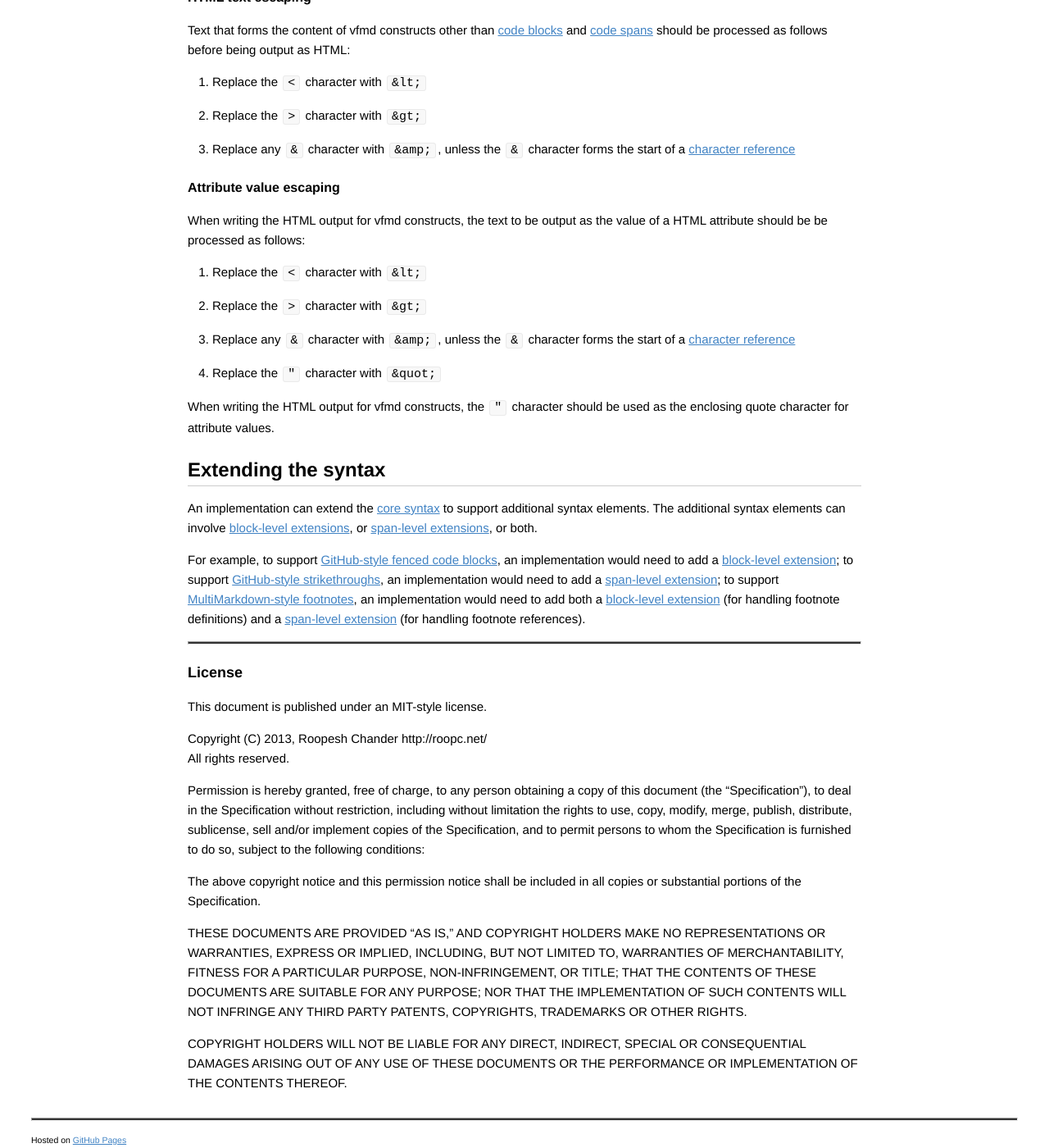
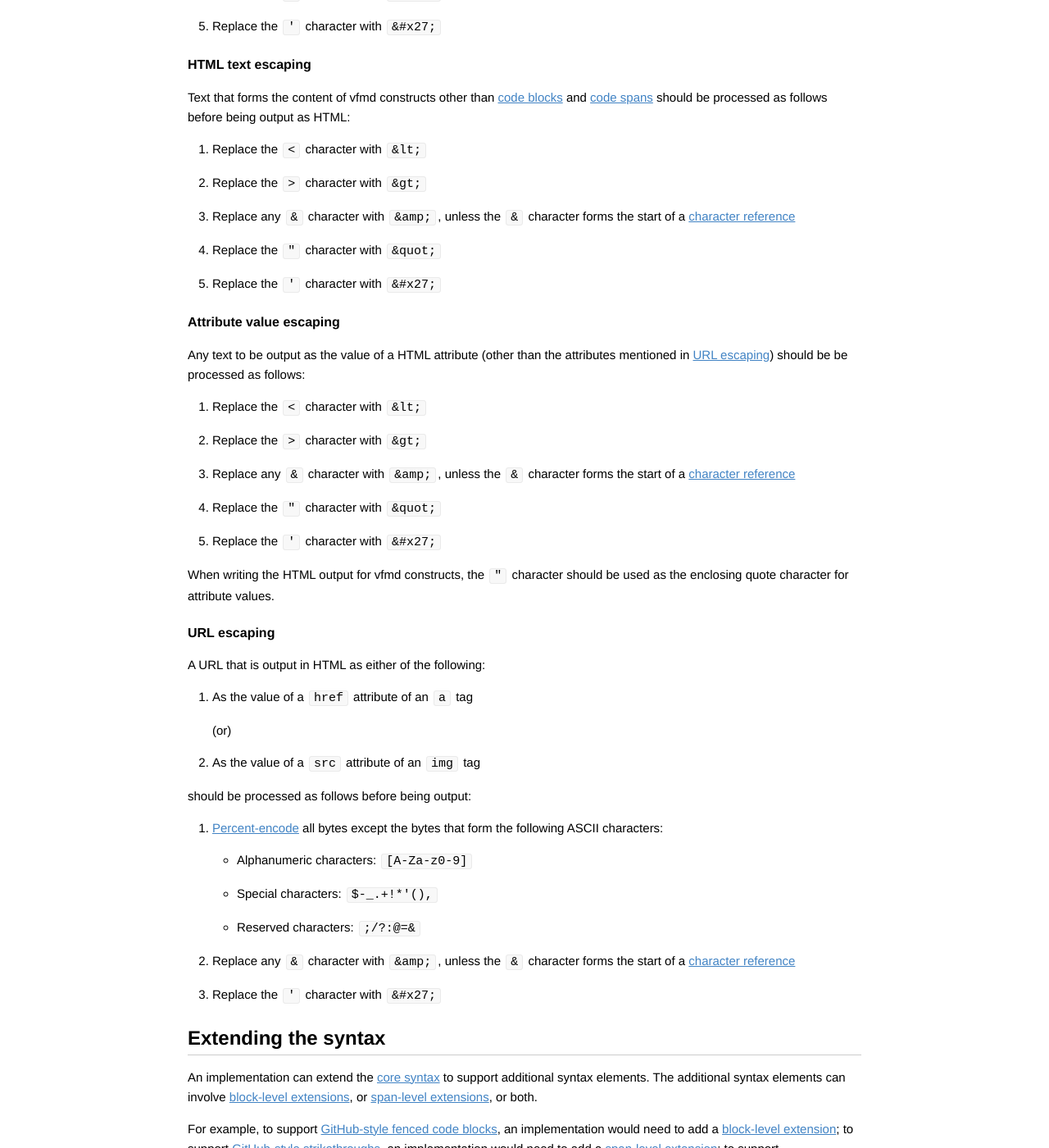
Before and after one commit to vfmd/vfmd-spec, a Jekyll site: the page built from specification.md, in a window 1280 px wide and 1400 px high, scrolled down 50217 px. Shown: the whole window at 82% size. Built offline with Jekyll 4.4.1, drawn with Linux system fonts in a browser that asks for light colours; Markdown is read by kramdown in place of the engine named in the settings; some of the changed text lies outside the part shown.

Commit message:
Update "Processing for HTML output"
1. Use percent-encoding for URLs
2. Escape single and double quotes always as per OWASP recommendations
   (not just in HTML attribute values)

```diff
--- a/specification.md
+++ b/specification.md
@@ -3412,6 +3412,8 @@ follows before being output as HTML:
  1. Replace the `<` character with `&lt;`
  2. Replace the `>` character with `&gt;`
  3. Replace the `&` character with `&amp;`
+ 4. Replace the `"` character with `&quot;`
+ 5. Replace the `'` character with `&#x27;`
 
 [code blocks]: #code-blocks
 [code spans]: #procedure-for-identifying-code-span-tags
@@ -3424,28 +3426,58 @@ follows before being output as HTML:
 Text that forms the content of vfmd constructs other than [code blocks]
 and [code spans] should be processed as follows before being output as
 HTML:
-
- 1. Replace the `<` character with `&lt;`
- 2. Replace the `>` character with `&gt;`
- 3. Replace any `&` character with `&amp;`, unless the `&` character
-    forms the start of a [character reference]
-
-<h4 id="attribute-value-escaping">Attribute value escaping</h4>
-
-[Attribute value escaping]: #attribute-value-escaping
-[attribute-value-escaped]: #attribute-value-escaping
-
-When writing the HTML output for vfmd constructs, the text to be output
-as the value of a HTML attribute should be be processed as follows:
 
  1. Replace the `<` character with `&lt;`
  2. Replace the `>` character with `&gt;`
  3. Replace any `&` character with `&amp;`, unless the `&` character
     forms the start of a [character reference]
  4. Replace the `"` character with `&quot;`
+ 5. Replace the `'` character with `&#x27;`
+
+<h4 id="attribute-value-escaping">Attribute value escaping</h4>
+
+[Attribute value escaping]: #attribute-value-escaping
+[attribute-value-escaped]: #attribute-value-escaping
+
+Any text to be output as the value of a HTML attribute (other than
+the attributes mentioned in [URL escaping]) should be be processed as
+follows:
+
+ 1. Replace the `<` character with `&lt;`
+ 2. Replace the `>` character with `&gt;`
+ 3. Replace any `&` character with `&amp;`, unless the `&` character
+    forms the start of a [character reference]
+ 4. Replace the `"` character with `&quot;`
+ 5. Replace the `'` character with `&#x27;`
 
 When writing the HTML output for vfmd constructs, the `"` character
 should be used as the enclosing quote character for attribute values.
+
+<h4 id="url-escaping">URL escaping</h4>
+
+[URL escaping]: #url-escaping
+[URL-escaped]: #url-escaping
+
+A URL that is output in HTML as either of the following:
+
+  1. As the value of a `href` attribute of an `a` tag
+
+     (or)
+
+  2. As the value of a `src` attribute of an `img` tag
+
+should be processed as follows before being output:
+
+ 1. [Percent-encode] all bytes except the bytes that form the
+    following ASCII characters:
+      - Alphanumeric characters: `[A-Za-z0-9]`
+      - Special characters: `$-_.+!*'(),`
+      - Reserved characters: `;/?:@=&`
+ 2. Replace any `&` character with `&amp;`, unless the `&` character
+    forms the start of a [character reference]
+ 3. Replace the `'` character with `&#x27;`
+
+[Percent-encode]: http://tools.ietf.org/html/rfc3986#section-2.1
 
 <h2 id="extending-the-syntax">Extending the syntax</h2>
 
```
